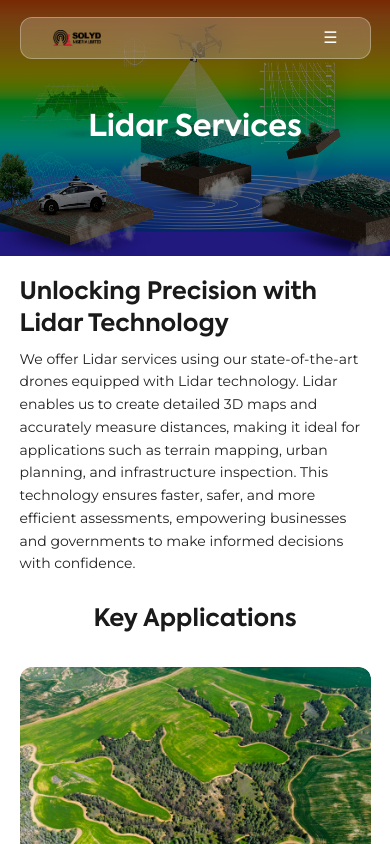
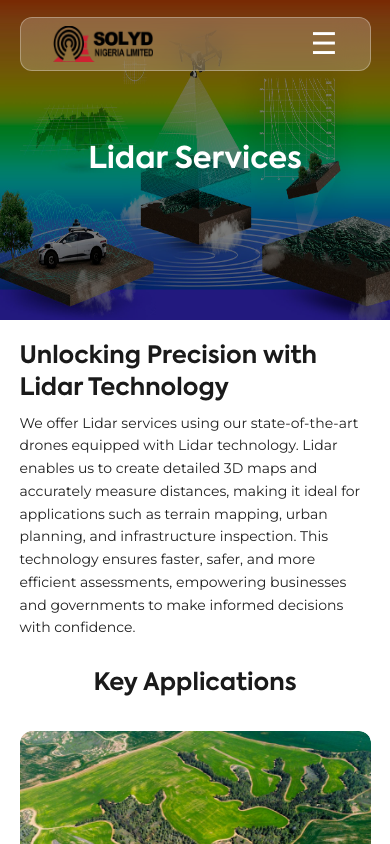
Before and after one commit to Michael-ola/solyd, a Next.js app: page /services/lidar in a window 390 px wide. Shown: the top 844 px of the page. Built offline with nearby package versions, Linux system fonts and the light colour scheme.

Commit message:
navbar fix

```diff
--- a/app/components/image-hero/index.js
+++ b/app/components/image-hero/index.js
@@ -3,7 +3,7 @@ import React from "react";
 const index = ({ image, header, paragraph, className }) => {
   return (
     <div
-      className={`relative bg-left h-64 md:h-[70vh] bg-no-repeat text-white flex items-center justify-center ${className}`}
+      className={`relative bg-left h-80 md:h-[70vh] bg-no-repeat text-white flex items-center justify-center ${className}`}
       style={{
         backgroundImage: `url(${image})`,
         backgroundSize: "100% 100%",
--- a/app/layout/navbar/index.js
+++ b/app/layout/navbar/index.js
@@ -1,6 +1,5 @@
 "use client";
 import React, { useState } from "react";
-import Image from "next/image";
 import Link from "next/link";
 
 const MenuItem = ({ href, label }) => (
@@ -102,7 +101,7 @@ const Navbar = () => {
       <div className="flex items-center">
         <img
           src="/images/logo.png"
-          className="w-[48px] h-[16px] md:w-[113px] md:h-[38px]"
+          className="w-[100px] h-[36px] md:w-[113px] md:h-[38px]"
           alt="Logo"
         />
       </div>
@@ -129,7 +128,7 @@ const Navbar = () => {
 
       {/* Mobile Menu Toggle */}
       <button
-        className="md:hidden text-white"
+        className="md:hidden text-white text-3xl"
         onClick={() => setIsMobileMenuOpen(!isMobileMenuOpen)}
       >
         {isMobileMenuOpen ? "✖" : "☰"}
```
